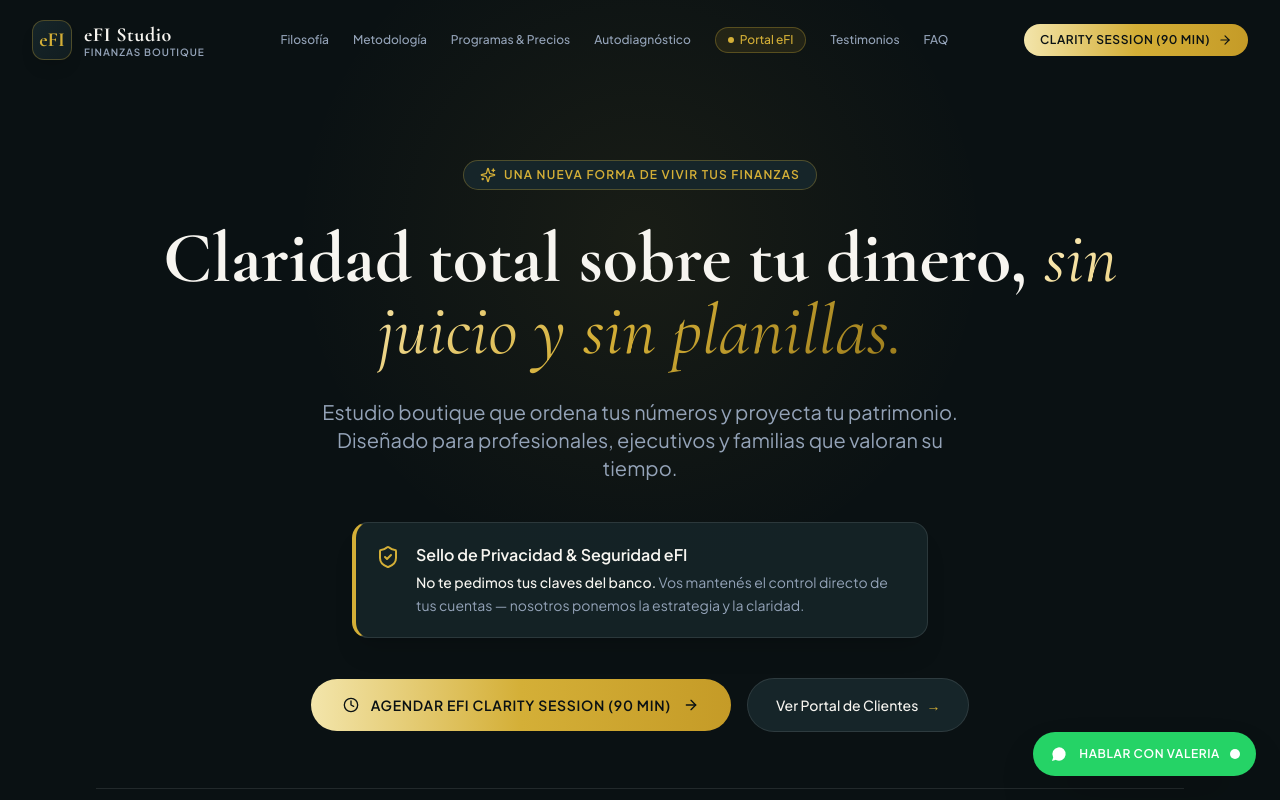
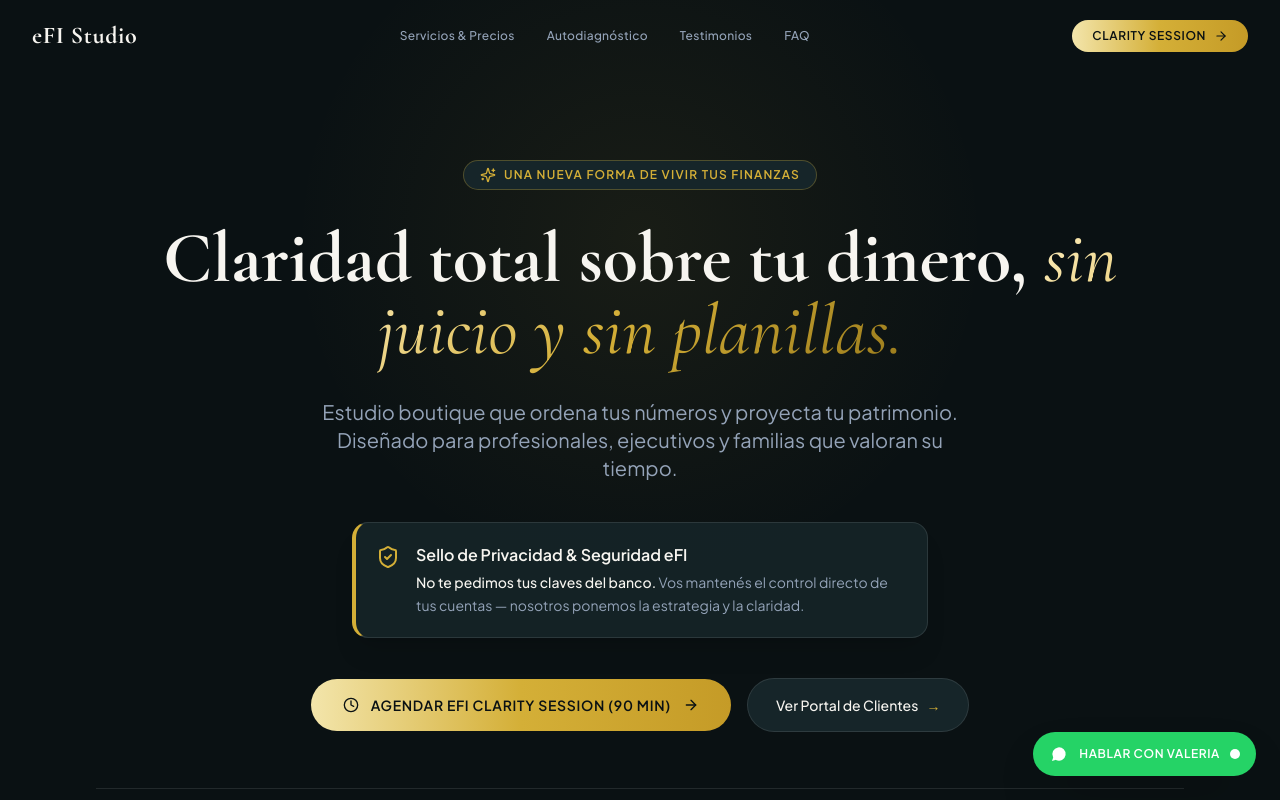
Before and after one commit to copp-ai/web-efi-studio, a React (Vite) app: page / in a window 1280 px wide. Shown: the top 800 px of the page. Built offline with nearby package versions, Linux system fonts and the light colour scheme.

Commit message:
feat: simplificar navbar wordmark puro 4 links 1 CTA

```diff
--- a/src/components/Navbar.jsx
+++ b/src/components/Navbar.jsx
@@ -16,11 +16,8 @@ export default function Navbar() {
   const whatsappUrl = "https://wa.me/595971791069?text=Hola%20Valeria,%20quisiera%20agendar%20mi%20eFI%20Clarity%20Session";
 
   const navLinks = [
-    { name: "Filosofía", href: "#filosofia" },
-    { name: "Metodología", href: "#como-funciona" },
-    { name: "Programas & Precios", href: "#servicios" },
+    { name: "Servicios & Precios", href: "#servicios" },
     { name: "Autodiagnóstico", href: "#diagnostico" },
-    { name: "Portal eFI", href: "#portal-preview", highlight: true },
     { name: "Testimonios", href: "#testimonios" },
     { name: "FAQ", href: "#faq" },
   ];
@@ -36,48 +33,35 @@ export default function Navbar() {
       <div className="max-w-7xl mx-auto px-4 sm:px-6 lg:px-8">
         <div className="flex items-center justify-between">
 
-          {/* Brand Logo */}
-          <a href="#" className="flex items-center gap-3 group">
-            <div className="w-10 h-10 rounded-xl bg-gradient-to-br from-efi-card to-efi-surface border border-efi-gold/30 flex items-center justify-center group-hover:border-efi-gold transition-colors shadow-lg">
-              <span className="font-serif font-bold text-xl text-efi-gold">eFI</span>
-            </div>
-            <div className="flex flex-col">
-              <span className="font-serif font-bold text-xl text-efi-sand tracking-wide group-hover:text-efi-gold transition-colors">
-                eFI Studio
-              </span>
-              <span className="text-[10px] tracking-widest text-efi-muted uppercase -mt-1 font-semibold">
-                Finanzas Boutique
-              </span>
-            </div>
+          {/* Wordmark */}
+          <a href="#" className="group">
+            <span className="font-serif font-bold text-2xl text-efi-sand tracking-wide group-hover:text-efi-gold transition-colors duration-200">
+              eFI Studio
+            </span>
           </a>
 
           {/* Desktop Navigation Links */}
-          <nav className="hidden lg:flex items-center gap-6">
+          <nav className="hidden lg:flex items-center gap-8">
             {navLinks.map((link, idx) => (
               <a
                 key={idx}
                 href={link.href}
-                className={`text-xs font-medium transition-colors ${
-                  link.highlight
-                    ? 'text-efi-gold flex items-center gap-1.5 bg-efi-gold/10 px-3 py-1 rounded-full border border-efi-gold/30'
-                    : 'text-efi-muted hover:text-efi-sand'
-                }`}
+                className="text-xs font-medium tracking-wide text-efi-muted hover:text-efi-sand transition-colors duration-200"
               >
-                {link.highlight && <span className="w-1.5 h-1.5 rounded-full bg-efi-gold animate-pulse"></span>}
                 {link.name}
               </a>
             ))}
           </nav>
 
-          {/* Action CTA */}
-          <div className="hidden sm:flex items-center gap-4">
+          {/* Single CTA */}
+          <div className="hidden sm:flex items-center">
             <a
               href={whatsappUrl}
               target="_blank"
               rel="noopener noreferrer"
-              className="inline-flex items-center justify-center gap-2 px-4 py-2 rounded-full text-xs font-semibold uppercase tracking-wider text-efi-dark bg-gradient-to-r from-efi-gold-light via-efi-gold to-efi-gold-hover hover:shadow-glow-gold hover:scale-[1.02] transition-all duration-200"
+              className="inline-flex items-center justify-center gap-2 px-5 py-2 rounded-full text-xs font-semibold uppercase tracking-wider text-efi-dark bg-gradient-to-r from-efi-gold-light via-efi-gold to-efi-gold-hover hover:shadow-glow-gold hover:scale-[1.02] transition-all duration-200"
             >
-              Clarity Session (90 min)
+              Clarity Session
               <ArrowRight className="w-3.5 h-3.5" />
             </a>
           </div>
@@ -95,27 +79,25 @@ export default function Navbar() {
 
       {/* Mobile Drawer */}
       {mobileMenuOpen && (
-        <div className="lg:hidden bg-efi-surface border-b border-white/10 px-4 pt-4 pb-6 space-y-3 shadow-2xl">
+        <div className="lg:hidden bg-efi-surface border-b border-white/10 px-4 pt-4 pb-6 space-y-1 shadow-2xl">
           {navLinks.map((link, idx) => (
             <a
               key={idx}
               href={link.href}
               onClick={() => setMobileMenuOpen(false)}
-              className={`block text-base py-1 ${
-                link.highlight ? 'text-efi-gold font-semibold' : 'text-efi-sand hover:text-efi-gold'
-              }`}
+              className="block text-base py-2 text-efi-sand hover:text-efi-gold transition-colors"
             >
               {link.name}
             </a>
           ))}
-          <div className="pt-3">
+          <div className="pt-4">
             <a
               href={whatsappUrl}
               target="_blank"
               rel="noopener noreferrer"
               className="w-full flex items-center justify-center gap-2 px-5 py-3 rounded-full text-xs font-semibold uppercase tracking-wider text-efi-dark bg-efi-gold"
             >
-              Clarity Session (90 min)
+              Clarity Session
               <ArrowRight className="w-4 h-4" />
             </a>
           </div>
```
